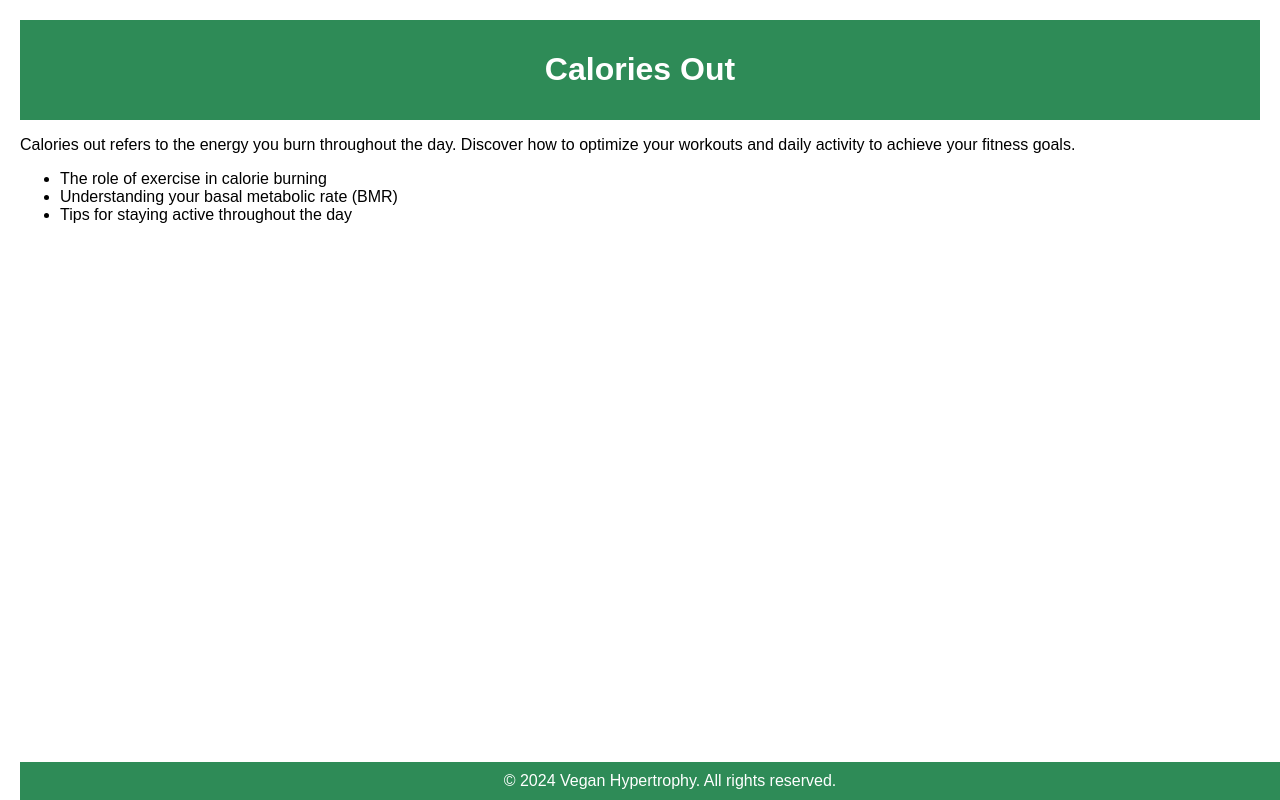
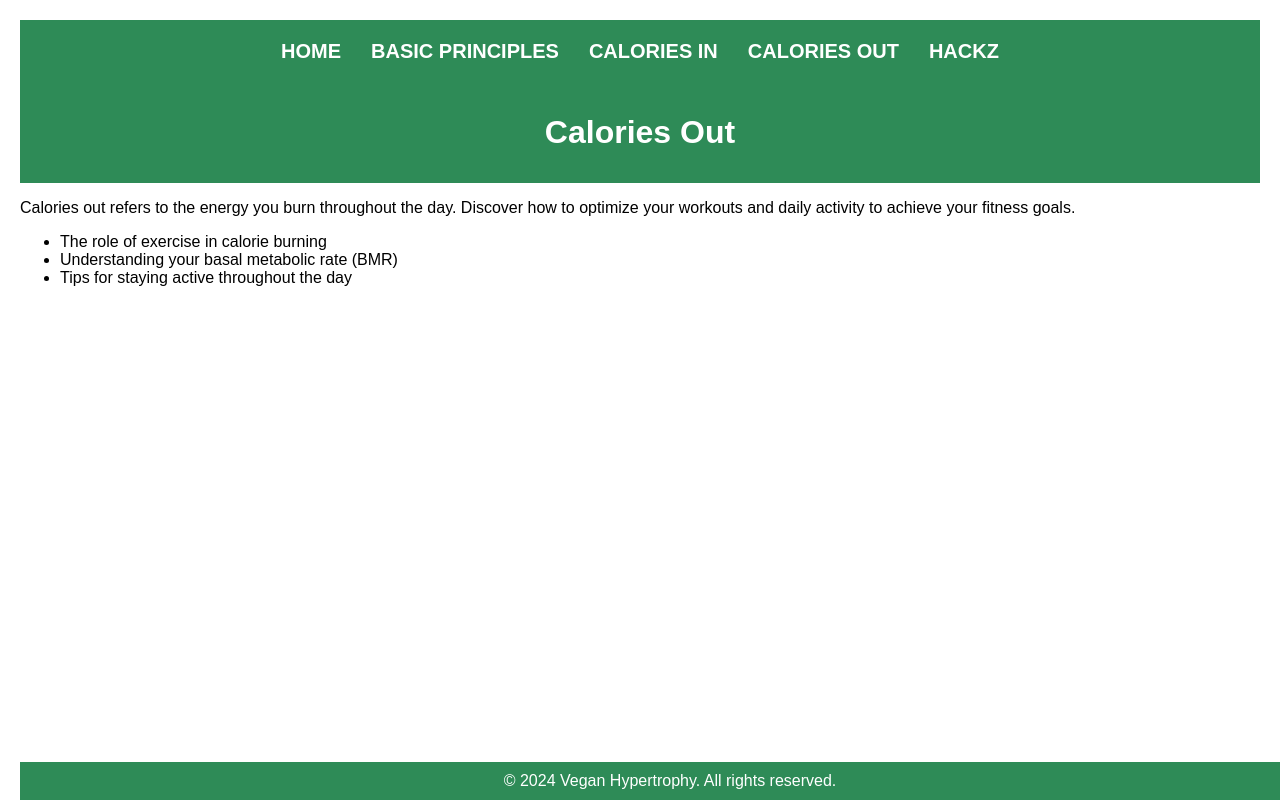
Before and after one commit to PFreezy/vegan-fitness, a plain HTML site: page calories-out.html in a window 1280 px wide. Drawn offline with Linux system fonts and the light colour scheme.

Commit message:
Update calories-out.html
Nav Bar added.

```diff
--- a/calories-out.html
+++ b/calories-out.html
@@ -31,6 +31,15 @@
     </style>
 </head>
 <body>
+    <nav>
+    <ul style="list-style: none; margin: 0; padding: 0; display: flex; justify-content: center; background-color: #2E8B57; padding: 20px 0;">
+        <li style="margin: 0 15px;"><a href="index.html" style="color: white; text-decoration: none; font-size: 20px; font-weight: bold; text-transform: uppercase;">Home</a></li>
+        <li style="margin: 0 15px;"><a href="basic-principles.html" style="color: white; text-decoration: none; font-size: 20px; font-weight: bold; text-transform: uppercase;">Basic Principles</a></li>
+        <li style="margin: 0 15px;"><a href="calories-in.html" style="color: white; text-decoration: none; font-size: 20px; font-weight: bold; text-transform: uppercase;">Calories In</a></li>
+        <li style="margin: 0 15px;"><a href="calories-out.html" style="color: white; text-decoration: none; font-size: 20px; font-weight: bold; text-transform: uppercase;">Calories Out</a></li>
+        <li style="margin: 0 15px;"><a href="hackz.html" style="color: white; text-decoration: none; font-size: 20px; font-weight: bold; text-transform: uppercase;">Hackz</a></li>
+    </ul>
+</nav>
     <header>
         <h1>Calories Out</h1>
     </header>
```
